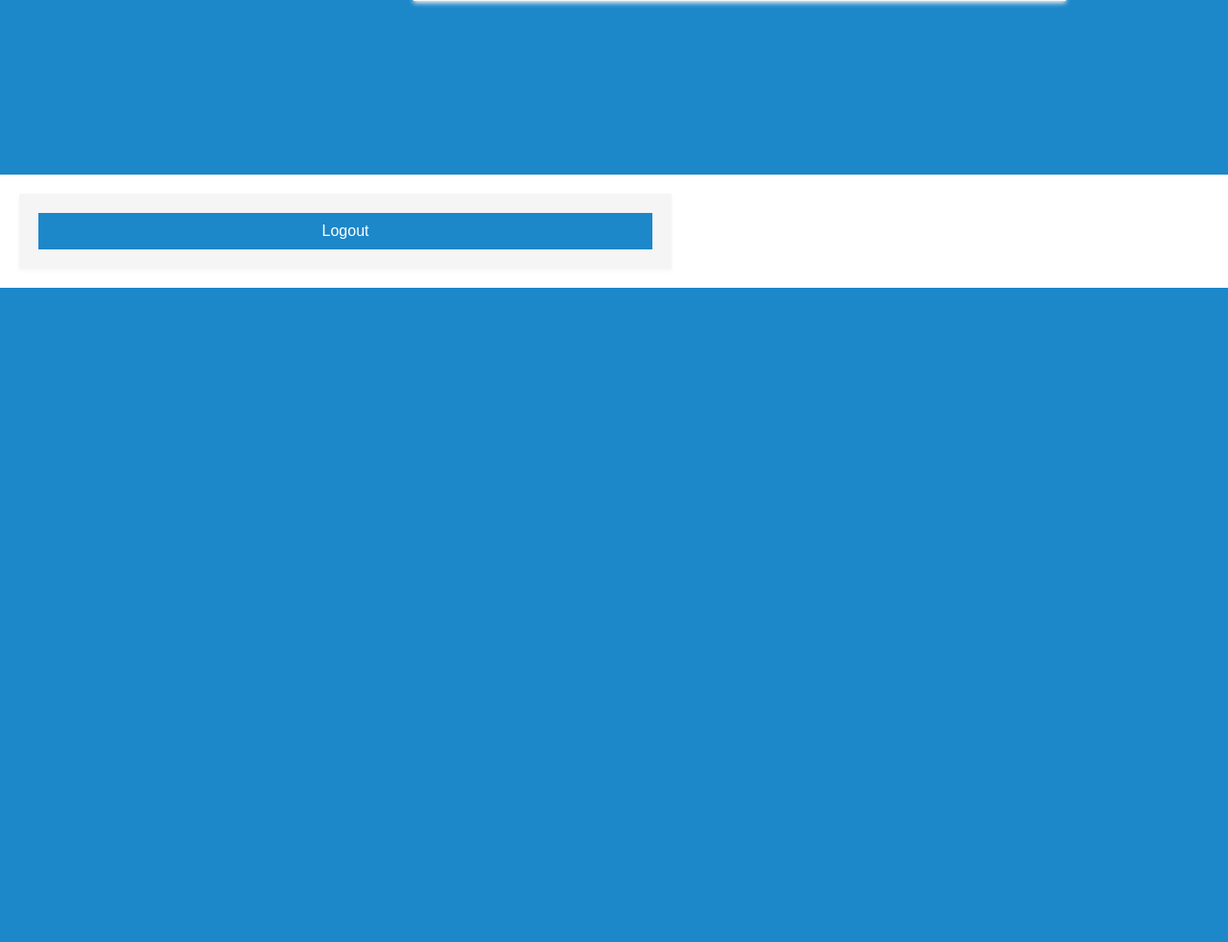
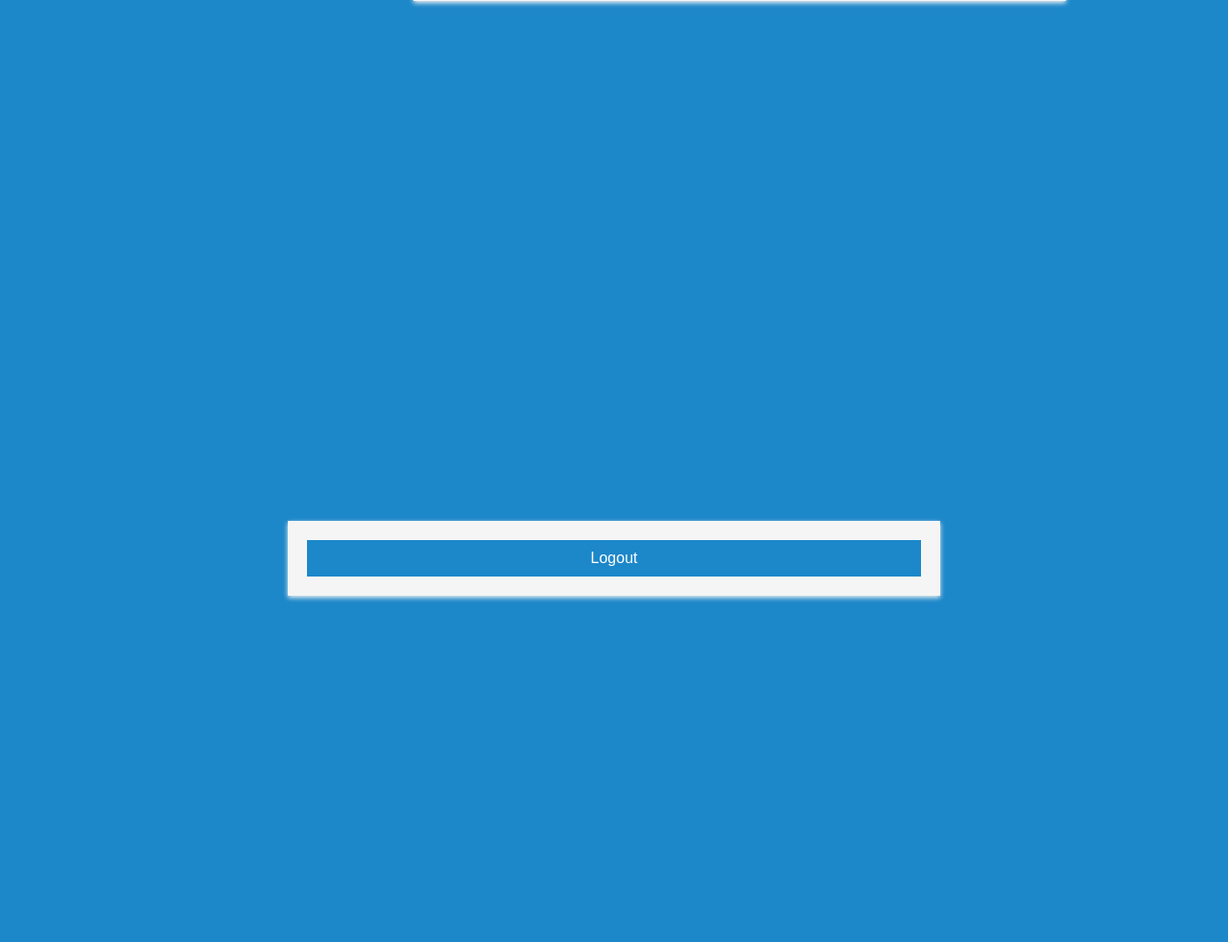
Before and after one commit to DebmalyaRay9989/traffic_classification_app, a Flask app: template templates/results.html in a window 1280 px wide. Shown: the part 618-1600 px from the top of the page at 96% size. Before the commit the page ends 918 px from the top, so only its background shows below. Run offline with Flask 2, Linux system fonts and the light colour scheme; the template is opened without the code that fills it: most values are stand-ins (such as "Sample title", 1, 10 or a date in 2020); parts of the project's set-up code (start-up, migrations or seed data) failed here and were passed over; some libraries are stand-ins or nearby versions.

Commit message:
Update results.html
.

```diff
--- a/templates/results.html
+++ b/templates/results.html
@@ -142,8 +142,10 @@
         </div>
       </form>
     </div>
+	<div class="main-block">
         <form action="/logout" method="post">
 	     <button id="sub" type="submit ">Logout</button>
          </form>
+	</div>
   </body>
 </html>
```
